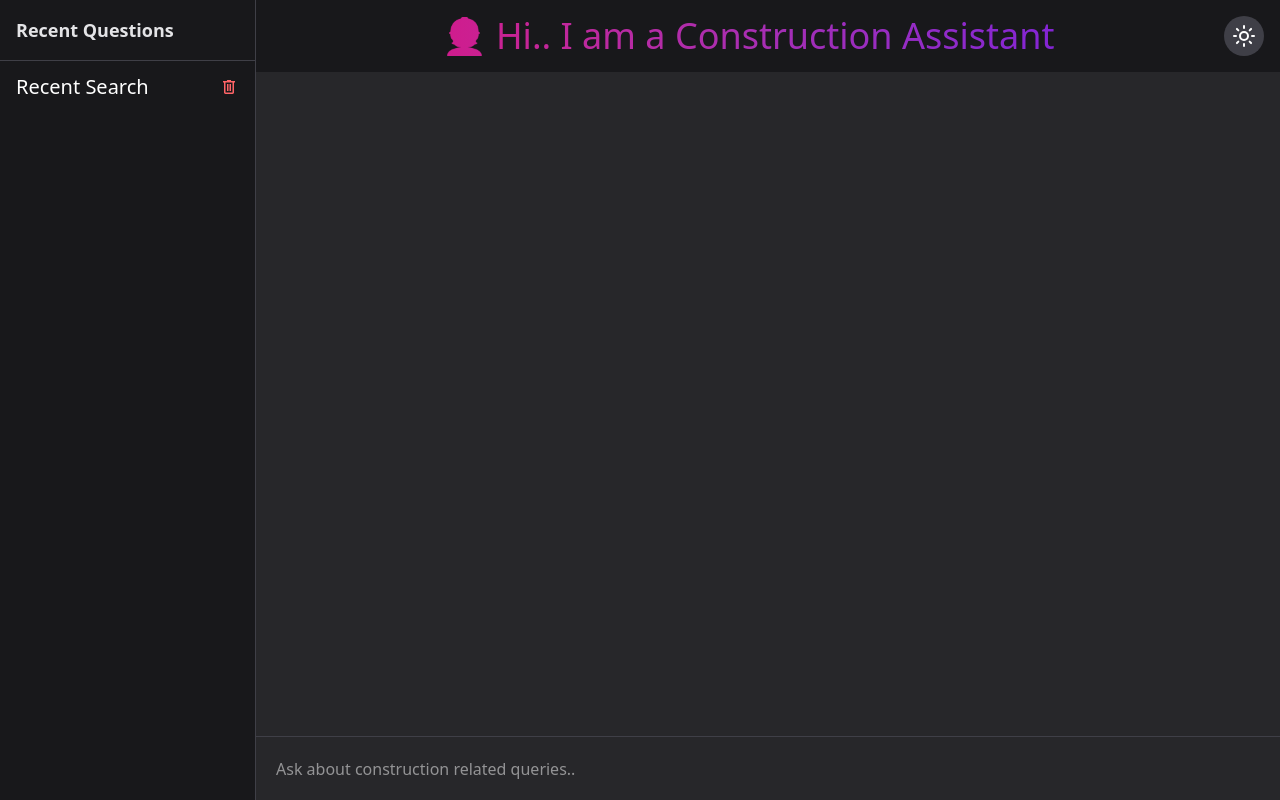
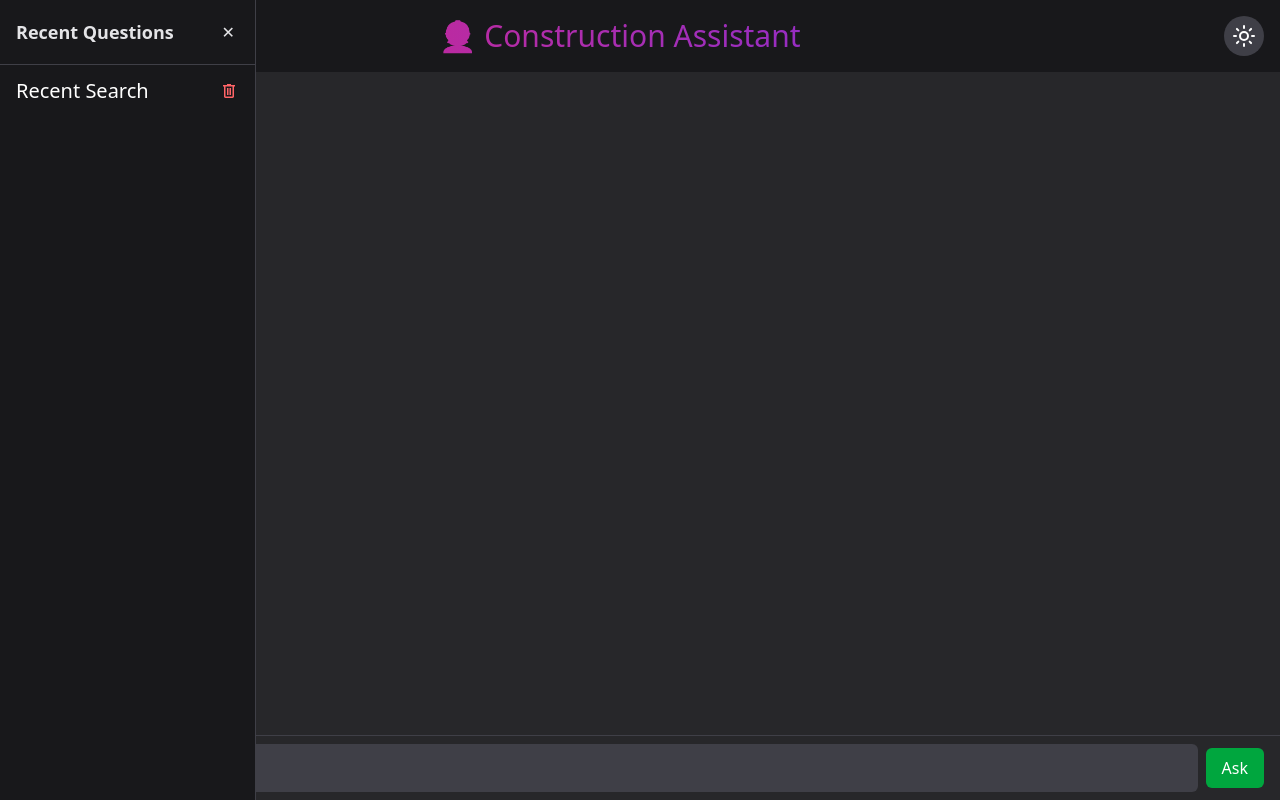
Before and after one commit to Anju-93905063/Construction_chatinterface, a React (Vite) app: page / in a window 1280 px wide. Built offline with nearby package versions, Linux system fonts and the light colour scheme.

Commit message:
Update App.jsx

```diff
--- a/src/App.jsx
+++ b/src/App.jsx
@@ -13,11 +13,10 @@ function App() {
   );
   const [selectedHistory, setSelectedHistory] = useState("");
   const scrollToAns = useRef();
-  const [loader, setLoader] = useState(false);
-
   const [darkMode, setDarkMode] = useState("dark");
   const [sidebarOpen, setSidebarOpen] = useState(true);
 
+  // Theme handling
   useEffect(() => {
     if (darkMode === "dark") {
       document.documentElement.classList.add("dark");
@@ -52,33 +51,21 @@ Answer questions related only to construction.
     }
 
     const payloadData = question || selectedHistory;
-    const payload = {
-      contents: [
-        { parts: [{ text: systemPrompt + "\nUser: " + payloadData }] }
-      ],
-    };
+    const payload = { contents: [{ parts: [{ text: systemPrompt + "\nUser: " + payloadData }] }] };
 
-    setLoader(true);
     let response = await fetch(URL, {
       method: "POST",
       body: JSON.stringify(payload),
     });
     response = await response.json();
-    let dataString = response.candidates[0].content.parts[0].text;
-    dataString = dataString.split("* ").map((item) => item.trim());
+    let dataString = response.candidates[0].content.parts[0].text.split("* ").map((item) => item.trim());
 
-    setResult((prev) => [
-      ...prev,
-      { type: "q", text: payloadData },
-      { type: "a", text: dataString },
-    ]);
+    setResult((prev) => [...prev, { type: "q", text: payloadData }, { type: "a", text: dataString }]);
     setQuestion("");
 
     setTimeout(() => {
       if (scrollToAns.current) scrollToAns.current.scrollTop = scrollToAns.current.scrollHeight;
-    }, 500);
-
-    setLoader(false);
+    }, 100);
   };
 
   const isEnter = (event) => {
@@ -90,12 +77,29 @@ Answer questions related only to construction.
   }, [selectedHistory]);
 
   return (
-    <div className={darkMode === "dark" ? "dark" : "light"}>
+    <div className={darkMode === "dark" ? "dark" : "light"} style={{ minHeight: "100vh", display: "flex", flexDirection: "column" }}>
+      {/* Header */}
+      <div className={`flex justify-between items-center p-4
+        ${darkMode === "dark" ? "" : "bg-white border-b border-gray-300"}`}>
+        <button className="md:hidden p-2 text-zinc-800 dark:text-zinc-200" onClick={toggleSidebar}>
+          <Menu size={24} />
+        </button>
+        <h1 className="text-2xl md:text-3xl text-center flex-1 bg-clip-text text-transparent
+          bg-gradient-to-r from-green-700 to-emerald-700 dark:from-pink-600 dark:to-violet-700">
+          👷 Construction Assistant
+        </h1>
+        <button onClick={toggleTheme} className="p-2 rounded-full bg-zinc-200 text-zinc-800 dark:bg-zinc-700 dark:text-white hover:bg-zinc-300 dark:hover:bg-zinc-600">
+          {darkMode === "dark" ? <Sun size={24} /> : <Moon size={24} />}
+        </button>
+      </div>
 
+      {/* Main Area */}
+      <div className="flex flex-1 overflow-hidden">
+        {/* Sidebar */}
      {/* Sidebar */}
 <div
   className={`fixed top-0 left-0 h-full border-r border-zinc-300 dark:border-zinc-700
-        overflow-y-auto transition-transform duration-300
+    overflow-y-auto transition-transform duration-300 z-50
     ${sidebarOpen ? "translate-x-0 w-64" : "-translate-x-full w-64"}
     ${darkMode === "dark" ? "bg-zinc-900" : "bg-white"}`}
 >
@@ -103,11 +107,14 @@ Answer questions related only to construction.
     ${darkMode === "dark" ? "border-zinc-700" : "border-gray-300"}
     ${darkMode === "dark" ? "bg-zinc-900" : "bg-white"}`}
   >
-          <h2 className={`text-lg font-bold
-            ${darkMode === "dark" ? "text-zinc-200" : "text-black"}`}>
+    <h2 className={`text-lg font-bold ${darkMode === "dark" ? "text-zinc-200" : "text-black"}`}>
       Recent Questions
     </h2>
-          <button className="md:hidden p-1 text-zinc-800 dark:text-zinc-200" onClick={toggleSidebar}>
+    {/* Close Sidebar */}
+    <button
+      className="p-1 text-zinc-800 dark:text-zinc-200"
+      onClick={toggleSidebar}
+    >
       ✕
     </button>
   </div>
@@ -118,61 +125,50 @@ Answer questions related only to construction.
   />
 </div>
 
-      {/* Main Content */}
-      <div className="flex flex-col md:ml-64 min-h-screen">
+{/* Open Sidebar button - always visible when sidebar is closed */}
+{!sidebarOpen && (
+  <button
+    className={`fixed top-4 left-2 z-50 p-2 rounded-lg shadow-lg
+      ${darkMode === "dark" ? "bg-zinc-700 text-white" : "bg-green-600 text-white"}`}
+    onClick={toggleSidebar}
+  >
+    ☰ History
+  </button>
+)}
 
-        {/* Header */}
-        <div className={`flex justify-between items-center p-4
-          ${darkMode === "dark" ? "" : "bg-white border-b border-gray-300"}`}>
-          <button className="md:hidden p-2 text-zinc-800 dark:text-zinc-200" onClick={toggleSidebar}>
-            <Menu size={24} />
-          </button>
 
-          <h1 className="text-4xl text-center flex-1 bg-clip-text text-transparent
-            bg-gradient-to-r from-green-700 to-emerald-700 dark:from-pink-600 dark:to-violet-700">
-            👷 Hi.. I am a Construction Assistant
-          </h1>
 
-          <button onClick={toggleTheme}
-            className="p-2 rounded-full bg-zinc-200 text-zinc-800 dark:bg-zinc-700 dark:text-white
-              hover:bg-zinc-300 dark:hover:bg-zinc-600"
-          >
-            {darkMode === "dark" ? <Sun size={24} /> : <Moon size={24} />}
-          </button>
-        </div>
+
+
 
         {/* Chat Section */}
-        <div className="flex-1 flex flex-col transition-all duration-300 bg-white dark:bg-zinc-800">
-
-          {/* Scrollable Chat */}
-          <div ref={scrollToAns} className="flex-1 overflow-y-auto px-4 pb-24 dark:text-zinc-300 text-zinc-800">
-            <ul>
+        <div className={`flex-1 flex flex-col bg-white dark:bg-zinc-800`}>
+          {/* Messages */}
+          <div ref={scrollToAns} className="flex-1 overflow-y-auto px-4 py-2">
             {result.map((item, index) => (
               <QuestionAnswer key={index} item={item} index={index} />
             ))}
-            </ul>
           </div>
 
-          {/* Fixed Input */}
-          <div className={`px-2 py-1 pr-5 flex h-16 items-center fixed bottom-0 left-0 w-full md:ml-64
-            ${darkMode === "light" ? "bg-white text-black border-t border-gray-300" : "bg-zinc-800 text-white border-t border-zinc-700"}`}>
+          {/* Input */}
+          <div className={`flex items-center px-4 py-2 border-t
+            ${darkMode === "light" ? "bg-white border-gray-300" : "bg-zinc-800 border-zinc-700"}`}>
             <input
               type="text"
               value={question}
+              onChange={(e) => setQuestion(e.target.value)}
               onKeyDown={isEnter}
-              onChange={(event) => setQuestion(event.target.value)}
-              className="w-full h-full p-3 outline-none"
-              placeholder="Ask about construction related queries.."
+              placeholder="Ask about construction..."
+              className="flex-1 p-3 rounded-md outline-none bg-gray-100 dark:bg-zinc-700 text-black dark:text-white"
             />
             <button
               onClick={askQuestion}
-              className="px-4 py-2 bg-green-600 text-white rounded-lg hover:bg-green-700"
+              className="ml-2 px-4 py-2 bg-green-600 hover:bg-green-700 text-white rounded-md"
             >
               Ask
             </button>
           </div>
         </div>
-
       </div>
     </div>
   );
```
Lines whose indentation alone changed are shown as unchanged.
